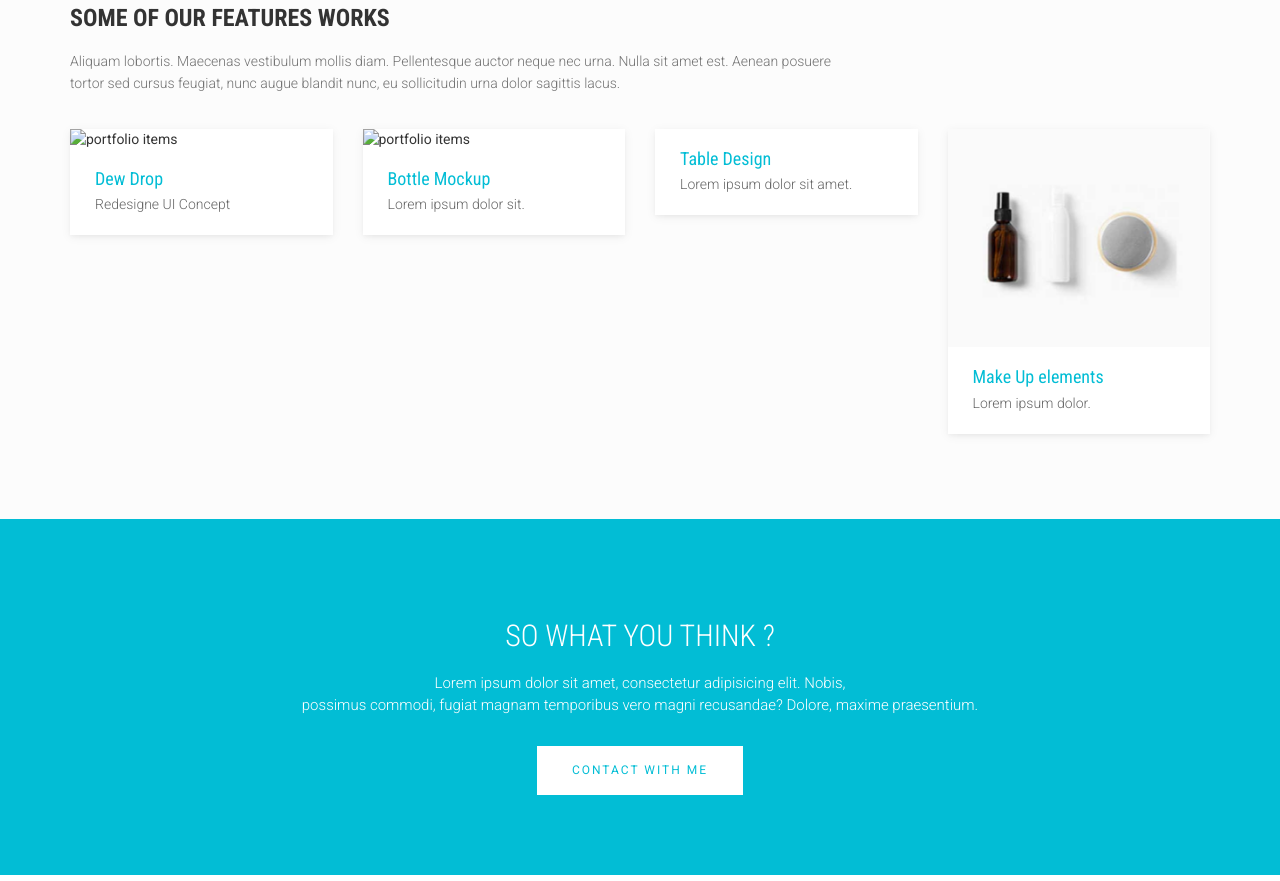
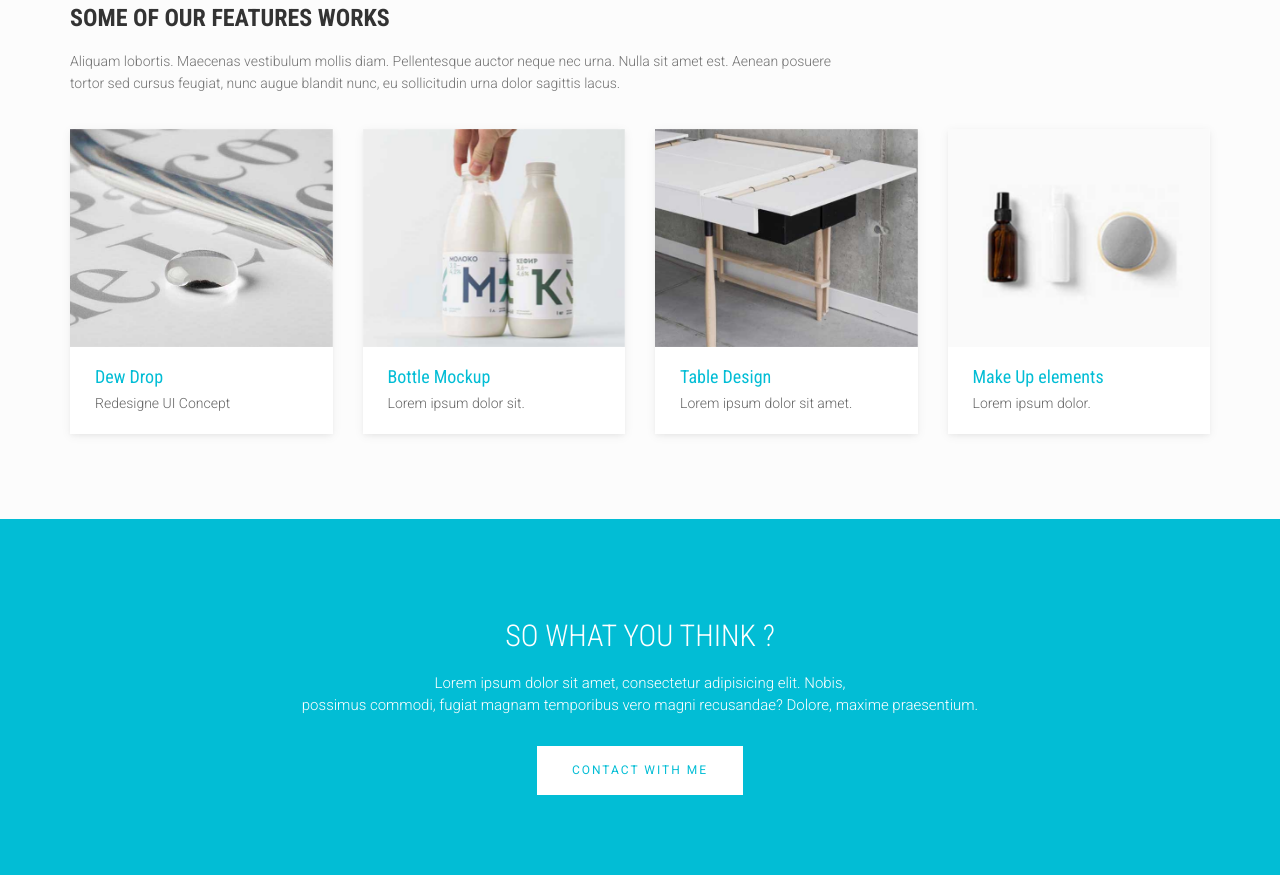
Before and after one commit to themefisher/timer-bootstrap, a plain HTML site: page single-portfolio.html in a window 1280 px wide. Shown: the part 1260-2141 px from the top of the page. Drawn offline with nearby package versions, Linux system fonts and the light colour scheme; files whose address does not match are found by name; a web font is replaced by a local one.

Commit message:
Fix single portfolio clients images

```diff
--- a/single-portfolio.html
+++ b/single-portfolio.html
@@ -166,11 +166,11 @@
                     <div class="col-sm-3">
                          <figure class="wow fadeInLeft animated portfolio-item animated" data-wow-duration="300ms" data-wow-delay="0ms" style="visibility: visible; animation-duration: 300ms; -webkit-animation-duration: 300ms; animation-delay: 0ms; -webkit-animation-delay: 0ms; animation-name: fadeInLeft; -webkit-animation-name: fadeInLeft;">
                             <div class="img-wrapper">
-                                <img src="images/clients/item-1.jpg" class="img-responsive" alt="portfolio items">
+                                <img src="images/portfolio/item-1.jpg" class="img-responsive" alt="portfolio items">
                                 <div class="overlay">
                                     <div class="buttons">
-                                        <a rel="gallery" title="Proin imperdiet augue et magna interdum hendrerit" class="fancybox" href="images/clients/item-1.jpg">Demo</a>
-                                        <a target="_blank" href="">Details</a>
+                                        <a rel="gallery" title="Proin imperdiet augue et magna interdum hendrerit" class="fancybox" href="images/portfolio/item-1.jpg">Demo</a>
+                                        <a target="_blank" href="single-postfolio.html">Details</a>
                                     </div>
                                 </div>
                             </div>
@@ -190,11 +190,11 @@
                     <div class="col-sm-3">
                         <figure class="wow fadeInLeft animated animated" data-wow-duration="300ms" data-wow-delay="300ms" style="visibility: visible; animation-duration: 300ms; -webkit-animation-duration: 300ms; animation-delay: 300ms; -webkit-animation-delay: 300ms; animation-name: fadeInLeft; -webkit-animation-name: fadeInLeft;">
                             <div class="img-wrapper">
-                                <img src="images/clients/item-2.jpg" class="img-responsive" alt="portfolio items">
+                                <img src="images/portfolio/item-2.jpg" class="img-responsive" alt="portfolio items">
                                 <div class="overlay">
                                     <div class="buttons">
-                                        <a rel="gallery" title="Proin imperdiet augue et magna interdum hendrerit" class="fancybox" href="images/clients/item-2.jpg">Demo</a>
-                                        <a target="_blank" href="">Details</a>
+                                        <a rel="gallery" title="Proin imperdiet augue et magna interdum hendrerit" class="fancybox" href="images/portfolio/item-2.jpg">Demo</a>
+                                        <a target="_blank" href="single-postfolio.html">Details</a>
                                     </div>
                                 </div>
                             </div>
@@ -214,11 +214,11 @@
                     <div class="col-sm-3">
                         <figure class="wow fadeInLeft animated animated" data-wow-duration="300ms" data-wow-delay="300ms" style="visibility: visible; animation-duration: 300ms; -webkit-animation-duration: 300ms; animation-delay: 300ms; -webkit-animation-delay: 300ms; animation-name: fadeInLeft; -webkit-animation-name: fadeInLeft;">
                             <div class="img-wrapper">
-                                <img src="images/clients/item-3.jpg" class="img-responsive" alt="">
+                                <img src="images/portfolio/item-3.jpg" class="img-responsive" alt="">
                                 <div class="overlay">
                                     <div class="buttons">
-                                        <a rel="gallery" title="Proin imperdiet augue et magna interdum hendrerit" class="fancybox" href="images/clients/item-3.jpg">Demo</a>
-                                        <a target="_blank" href="">Details</a>
+                                        <a rel="gallery" title="Proin imperdiet augue et magna interdum hendrerit" class="fancybox" href="images/portfolio/item-3.jpg">Demo</a>
+                                        <a target="_blank" href="single-postfolio.html">Details</a>
                                     </div>
                                 </div>
                             </div>
@@ -242,7 +242,7 @@
                                 <div class="overlay">
                                     <div class="buttons">
                                         <a rel="gallery" title="Proin imperdiet augue et magna interdum hendrerit" class="fancybox" href="images/item-4.jpg">Demo</a>
-                                        <a target="_blank" href="">Details</a>
+                                        <a target="_blank" href="single-postfolio.html">Details</a>
                                     </div>
                                 </div>
                             </div>
```
